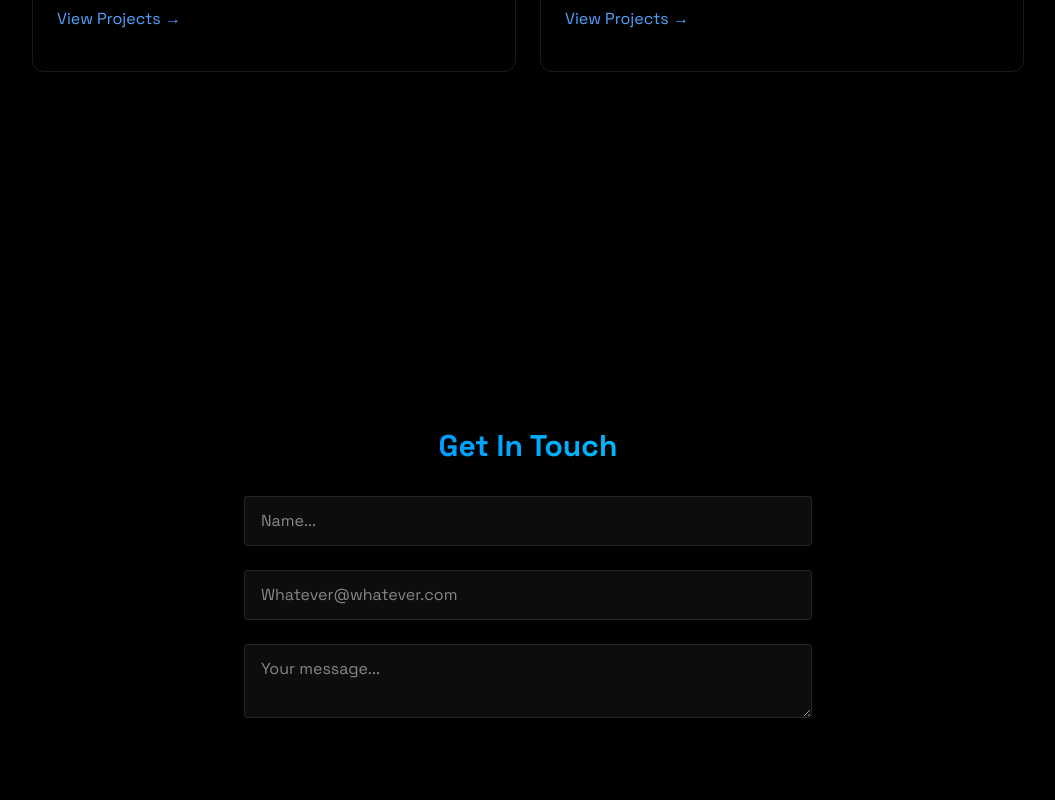
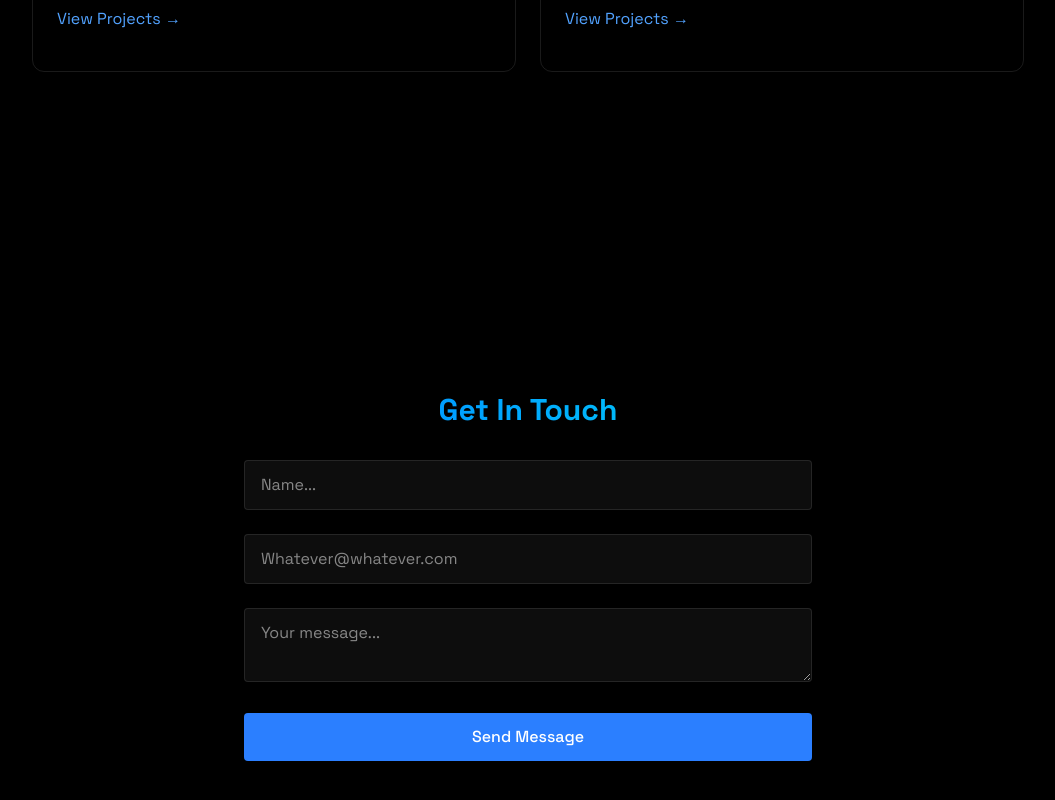
Before and after one commit to ABRyan313/Abir-Java-Portfolio, a React (Vite) app: page / in a window 1280 px wide. Shown: the part 2312-3112 px from the top of the page, without its empty margins (112-1167 px from the left). Built offline with nearby package versions, Linux system fonts and the light colour scheme.

Commit message:
email connection

```diff
--- a/src/components/sections/Contact.jsx
+++ b/src/components/sections/Contact.jsx
@@ -1,5 +1,32 @@
+import { useState } from "react";
 import { RevealOnScroll } from "../RevealOnScroll";
+import emailjs from "emailjs-com";
+
 export const Contact = () => {
+
+    const [formData, setFormData] = useState({
+        name: "",
+        email: "",
+        message: "",
+      });
+
+      const handleSubmit = (e) => {
+        e.preventDefault();
+
+        emailjs
+          .sendForm(
+            import.meta.env.VITE_service_lrio2td,
+            import.meta.env.VITE_template_t5j2rr2,
+            e.target,
+            import.meta.env.VITE_ZuVpvmSWoilkUiUg9
+          )
+          .then((result) => {
+            alert("Message Sent!");
+            setFormData({ name: "", email: "", message: "" });
+          })
+          .catch(() => alert("Oops! Something went wrong. Please try again."));
+      };
+
     return (
         <section
             id="contact"
@@ -12,25 +39,46 @@
                         Get In Touch
                     </h2>
 
-                    <form className="space-y-6">
+                    <form className="space-y-6 onSubmit={handleSubmit}">
                         <div className="relative">
-                            <input type="text" id="name" name="name" required className="w-full bg-white/5 border border-white/10 rounded px-4 py-3 text-white transition focus:outline-none focus:border-blue-500 focus:bg-blue-500/5"
-                            placeholder="Name..."
+                            <input type="text" id="name" name="name" required
+                            value={formData.name}
+                            className="w-full bg-white/5 border border-white/10 rounded px-4 py-3 text-white transition focus:outline-none focus:border-blue-500 focus:bg-blue-500/5"
+                                placeholder="Name..."
+                                onChange={(e) =>
+                                    setFormData({ ...formData, name: e.target.value })
+                                  }
                             />
                         </div>
 
                         <div className="relative">
                             <input type="email" id="email" name="email" required className="w-full bg-white/5 border border-white/10 rounded px-4 py-3 text-white transition focus:outline-none focus:border-blue-500 focus:bg-blue-500/5"
-                            placeholder="Whatever@whatever.com"
+                                placeholder="Whatever@whatever.com"
+                                onChange={(e) =>
+                                    setFormData({ ...formData, email: e.target.value })
+                                  }
                             />
                         </div>
 
                         <div className="relative">
                             <textarea
-                             id="message" name="message" required className="w-full bg-white/5 border border-white/10 rounded px-4 py-3 text-white transition focus:outline-none focus:border-blue-500 focus:bg-blue-500/5"
-                            placeholder="Your message..."
+                                id="message" name="message"
+                                required
+                                value={formData.message}
+                                className="w-full bg-white/5 border border-white/10 rounded px-4 py-3 text-white transition focus:outline-none focus:border-blue-500 focus:bg-blue-500/5"
+                                placeholder="Your message..."
+                                onChange={(e) =>
+                                    setFormData({ ...formData, message: e.target.value })
+                                  }
                             />
                         </div>
+
+                        <button
+                            type="submit"
+                            className="w-full bg-blue-500 text-white py-3 px-6 rounded font-medium transition relative overflow-hidden hover:-translate-y-0.5 hover:shadow-[0_0_15px_rgba(59,130,246,0.4)]"
+                        >
+                            Send Message
+                        </button>
                     </form>
                 </div>
             </RevealOnScroll>
```
Also changed, not shown: 1 other file (tests, documents, lock files or other folders).
